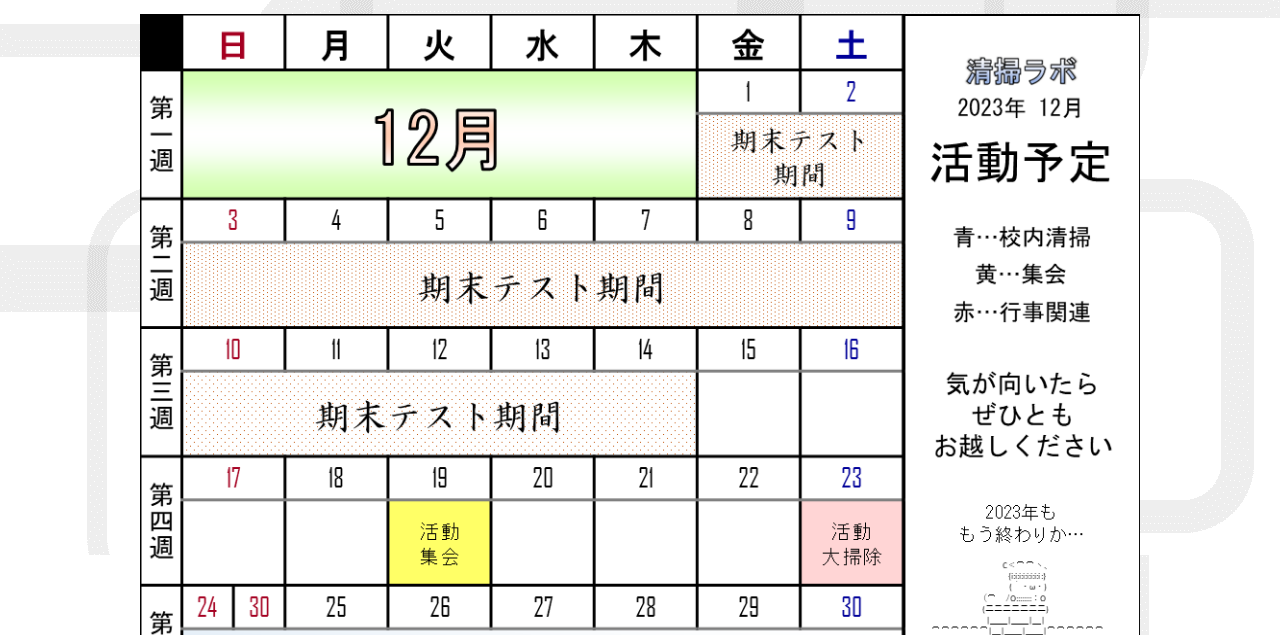
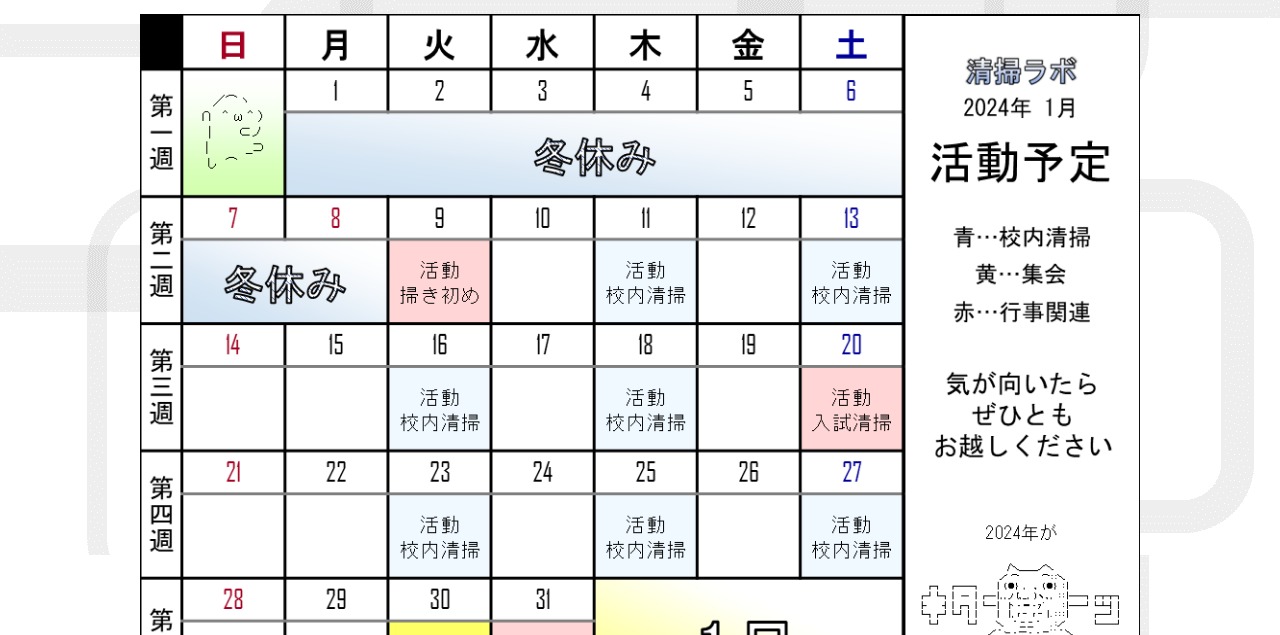
Before and after one commit to ATARO-QQQ/YSCL-schedule-test-beta-1, a plain HTML site: page index.html in a window 1280 px wide. Shown: the part 165-800 px from the top of the page. Drawn offline with Linux system fonts and the light colour scheme.

Commit message:
Update index.html

```diff
--- a/index.html
+++ b/index.html
@@ -12,7 +12,7 @@
 <p> </p>
 <p> </p>
 <body>
-    <center><img src="清掃ラボ 予定表 2023 12 仮3.png" width="1000" height="700"></center>
+    <center><img src="清掃ラボ 予定表 2024 1 仮1.png" width="1000" height="700"></center>
 </body>
 <p> </p>
 <p> </p>
```
